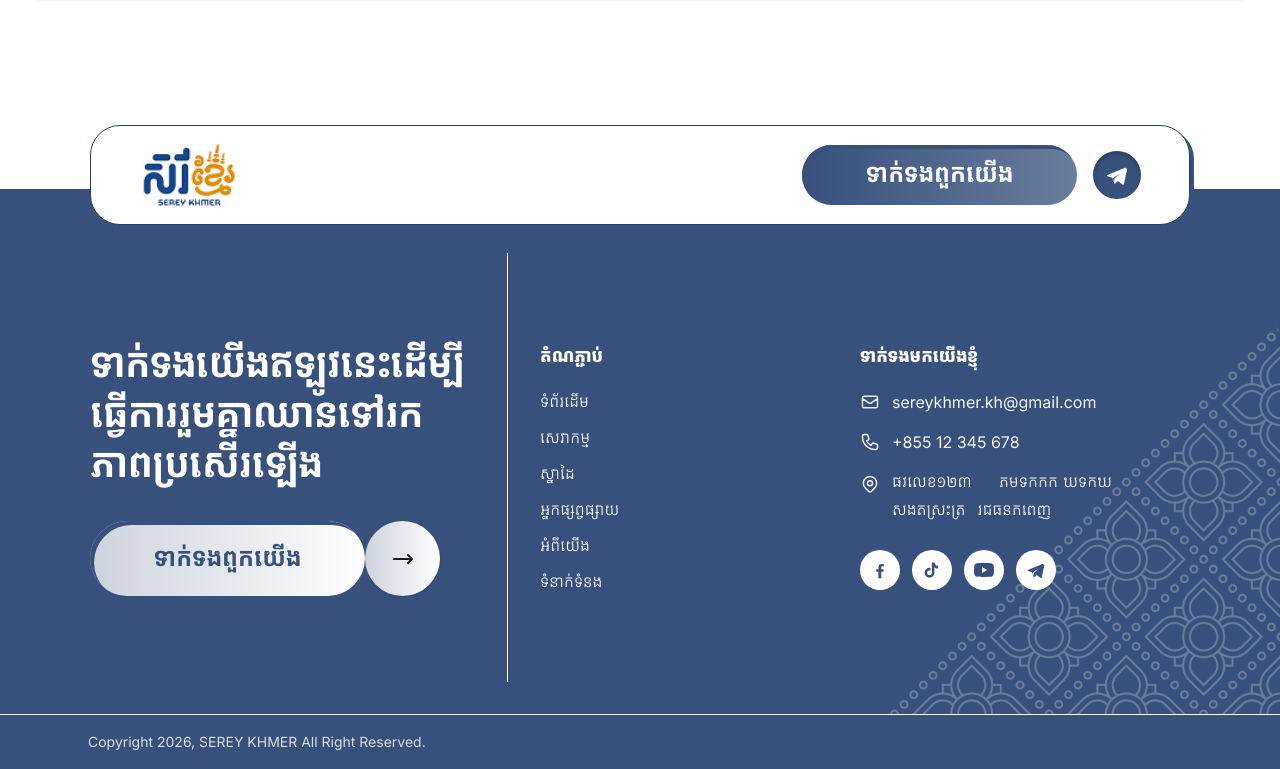
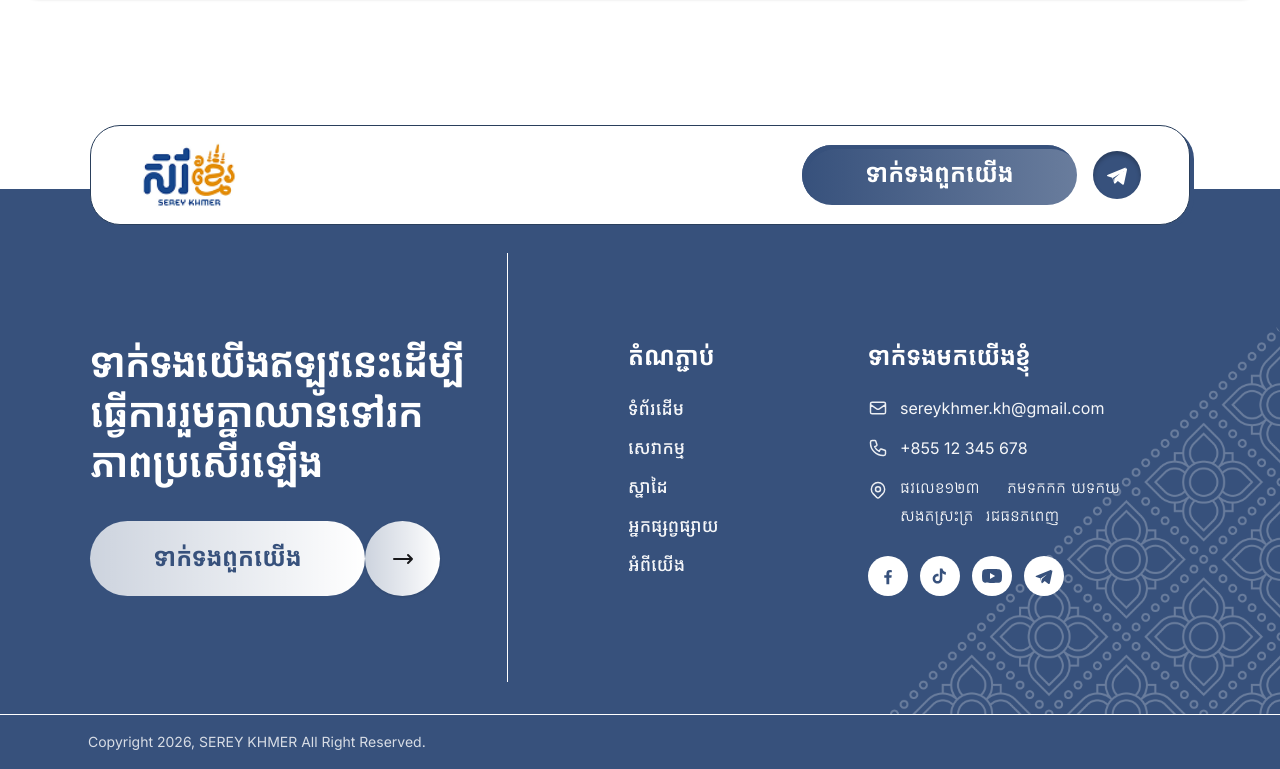
Before and after one commit to SEREY-KHMER/Company-Portfolio, a Next.js app: page / in a window 1280 px wide. Shown: the part 791-1560 px from the top of the page. Built offline with nearby package versions, Linux system fonts and the light colour scheme.

Commit message:
Update HomeFooter component styles for improved layout and typography

```diff
--- a/features/home/components/HomeFooter.tsx
+++ b/features/home/components/HomeFooter.tsx
@@ -110,7 +110,7 @@ export function HomeFooter() {
               <div className="flex flex-wrap items-center justify-start">
                 <a
                   href="#contact"
-                  className="inline-flex h-[75px] w-[275px] max-w-full shrink-0 items-center justify-center rounded-[180px] bg-linear-to-r from-[rgb(255_255_255/0.75)] from-0% to-[#FFFFFF] to-100% text-[25px] font-semibold leading-tight text-brand-navy shadow-[inset_4px_4px_0_0_#37517C] transition hover:brightness-[1.02]"
+                  className="inline-flex h-[75px] w-[275px] max-w-full shrink-0 items-center justify-center rounded-[180px] bg-linear-to-r from-[rgb(255_255_255/0.75)] from-0% to-[#FFFFFF] to-100% text-[25px] font-semibold leading-tight text-brand-navy shadow-[inset_0_0_0_0_#37517C] transition hover:brightness-[1.02]"
                   lang="km"
                 >
                   {HERO.cta}
@@ -131,28 +131,23 @@ export function HomeFooter() {
           </div>
 
           {/* Right: links + contact — two sub-columns, no second vertical rule (target UI) */}
-          <div className="row-start-2 flex min-h-0 flex-col justify-center pt-10 lg:col-start-2 lg:row-start-1 lg:h-full lg:pt-0 lg:pl-8 lg:pr-2">
-            <div className="flex w-full flex-col items-center gap-10 sm:flex-row sm:items-start sm:justify-center sm:gap-10 lg:gap-14 xl:gap-20">
+          <div className="row-start-2 flex min-h-0 flex-col justify-center pt-10915 pl-[56px] lg:col-start-2 lg:row-start-1 lg:h-full lg:pt-0 lg:pl-[120px] lg:pr-2">
+            <div className="flex w-full flex-col items-center sm:flex-row sm:items-start sm:justify-center">
               <div lang="km" className="w-full max-w-[240px] text-left">
-                <p className="text-lg font-bold text-white">{FOOTER_QUICK_LINKS_TITLE}</p>
+                <p className="text-[25px] font-semibold text-white">{FOOTER_QUICK_LINKS_TITLE}</p>
                 <ul className="mt-5 space-y-3 text-sm text-white/95 sm:text-base">
                   {HEADER_NAV_ITEMS.map((item) => (
                     <li key={item.id}>
-                      <a href={`#${item.id}`} className="transition hover:text-white hover:underline">
+                      <a href={`#${item.id}`} className="text-[18px] font-medium transition hover:text-white hover:underline">
                         {item.label}
                       </a>
                     </li>
                   ))}
-                  <li>
-                    <a href="#contact" className="transition hover:text-white hover:underline">
-                      {HEADER_CONTACT_CTA}
-                    </a>
-                  </li>
                 </ul>
               </div>
 
               <div lang="km" className="w-full max-w-sm space-y-5 text-left">
-                <p className="text-lg font-bold text-white">{FOOTER_CONTACT_COLUMN_TITLE}</p>
+                <p className="text-[25px] font-semibold text-white">{FOOTER_CONTACT_COLUMN_TITLE}</p>
                 <div className="space-y-4 text-sm text-white/95 sm:text-base">
                   <p className="flex gap-3">
                     <span className="mt-0.5 shrink-0 text-white/90" aria-hidden>
```
